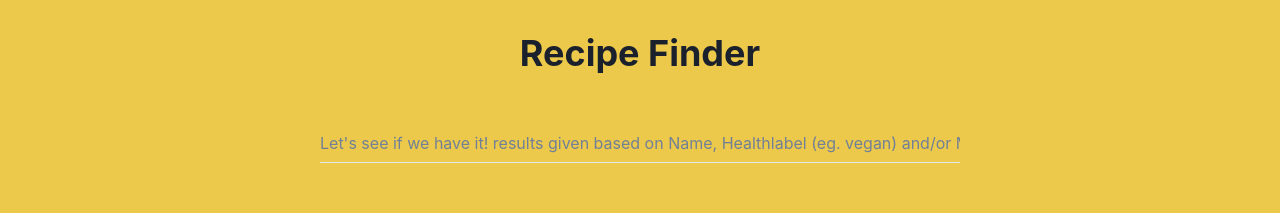
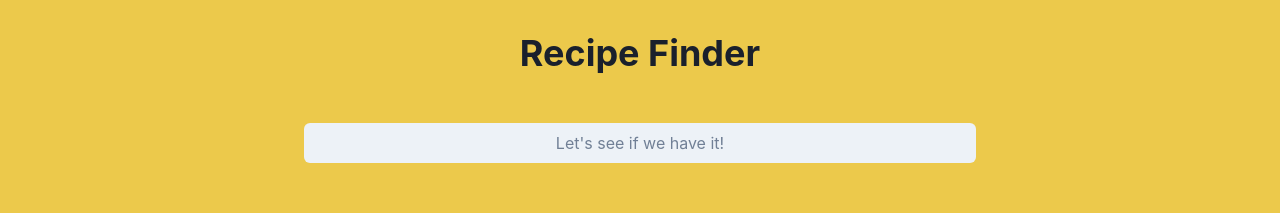
Before and after one commit to Eef89/Recipe-Finder, a React (Vite) app: page / in a window 1280 px wide. Shown: the top 213 px of the page. Built offline with nearby package versions, Linux system fonts and the light colour scheme; grey boxes are pictures that could not be loaded.

Commit message:
a commit

```diff
--- a/src/components/RecipeItemCard.jsx
+++ b/src/components/RecipeItemCard.jsx
@@ -6,7 +6,6 @@ import {
   Image,
   Flex,
   Divider,
-  Box,
   Text,
   Center,
 } from "@chakra-ui/react";
--- a/src/components/ui/TextInput.jsx
+++ b/src/components/ui/TextInput.jsx
@@ -4,12 +4,5 @@ import { Input } from "@chakra-ui/react";
 // export const TextInput = () => { return (<input className="text-input"></input>) } //OLD!
 
 export const TextInput = ({ changeFn, ...props }) => {
-  return (
-    <Input
-      variant="flushed"
-
-      onChange={changeFn}
-      {...props}
-    ></Input>
-  );
+  return <Input variant="filled" onChange={changeFn} {...props}></Input>;
 };
--- a/src/pages/RecipeListPage.jsx
+++ b/src/pages/RecipeListPage.jsx
@@ -33,9 +33,10 @@ export const RecipeListPage = ({ clickFn }) => {
         Recipe Finder
       </Heading>
       <TextInput
-        w="50%"
+        w={["80%", "xl", "2xl"]}
         changeFn={handleChange}
-        placeholder="Let's see if we have it! results given based on Name, Healthlabel (eg. vegan) and/or Mealtype"
+        placeholder="Let's see if we have it!"
+        textAlign="center"
       ></TextInput>
       <RecipeList
         clickFn={clickFn}
--- a/src/pages/RecipePage.jsx
+++ b/src/pages/RecipePage.jsx
@@ -20,7 +20,7 @@ export const RecipePage = ({ recipe, clickFn }) => {
         bgColor="white"
         minHeight="100vh"
         borderRadius="sm"
-        w={["base", "xl", "2xl", "3xl", "3xl"]}
+        w={["100%", "2xl", "3xl", "3xl", "3xl"]}
       >
         <Box height="5em" padding={5}>
           <Flex>
@@ -31,7 +31,7 @@ export const RecipePage = ({ recipe, clickFn }) => {
         </Box>
         <Image
           src={recipe.recipe.image}
-          w={["base", "xl", "2xl", "3xl", "3xl"]}
+          w={["100%", "2xl", "3xl", "3xl", "3xl"]}
           h="25em"
           borderRadius={"sm"}
           marginBottom="1em"
```
